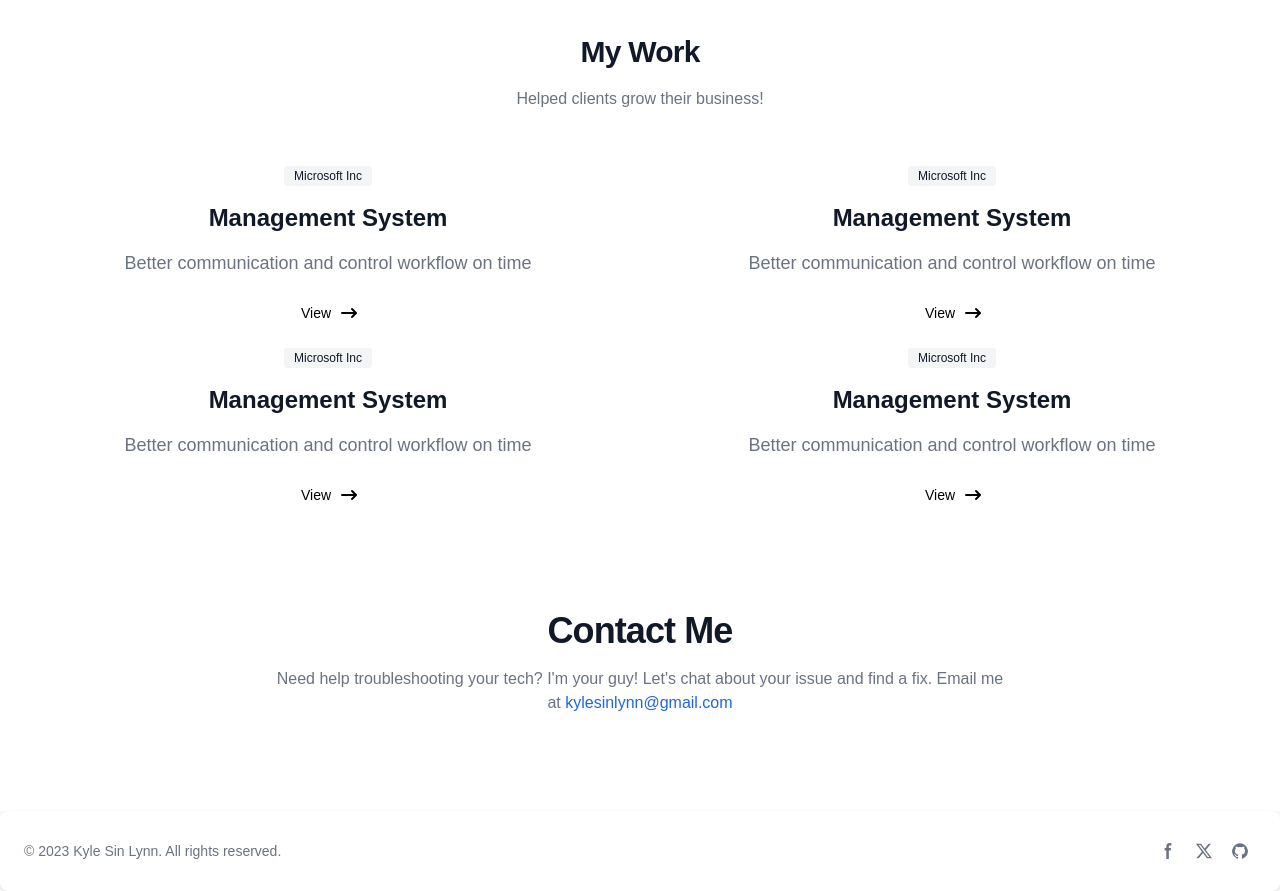
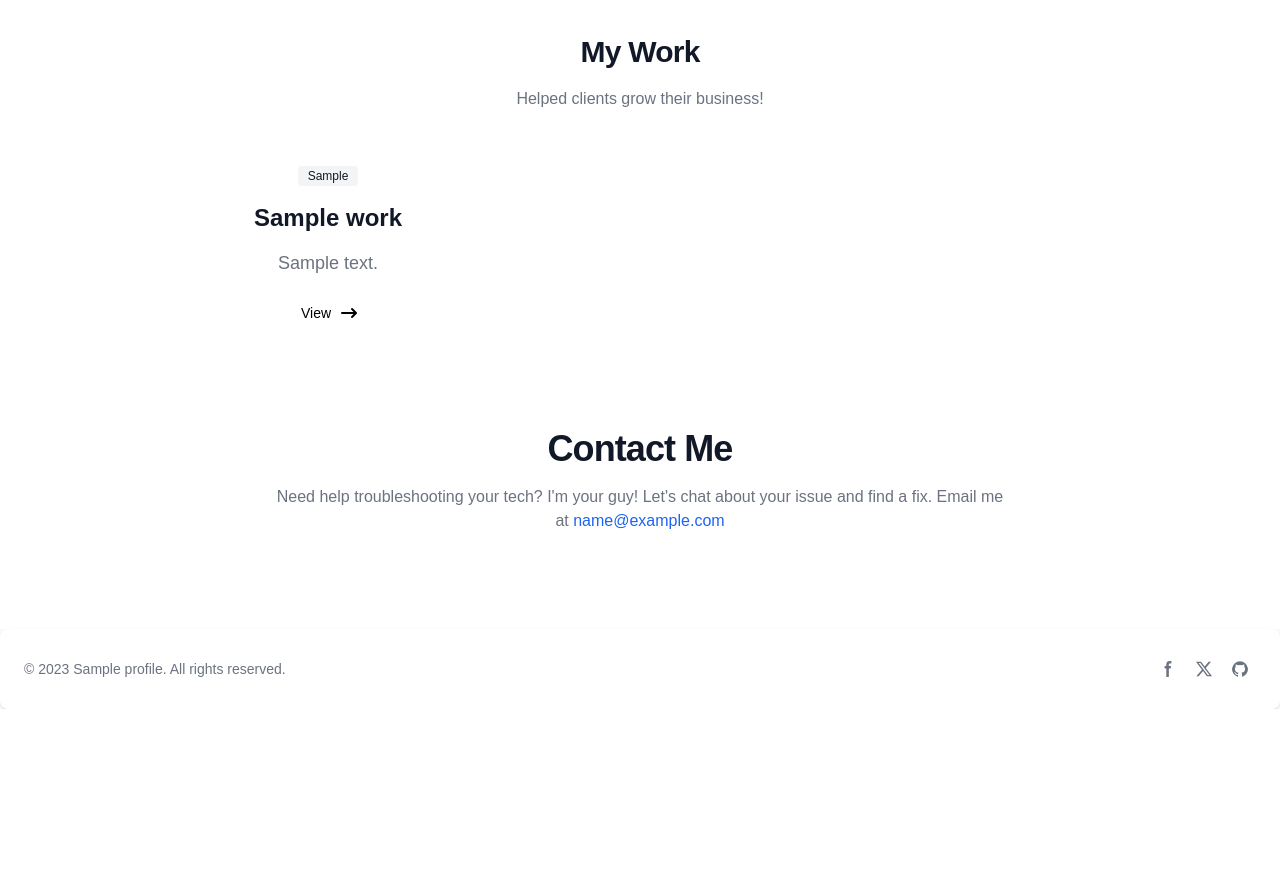
Before and after one commit to kylesinlynn/kylesinlynn.pythonanywhere.com, a Django app: page / in a window 1280 px wide. Shown: the part 1139-2030 px from the top of the page. After the commit the page ends 1848 px from the top, so only its background shows below. Run offline with Django 5.2, Linux system fonts and the light colour scheme; tables that the repository leaves empty hold one stand-in row (values such as "Sample post"); grey boxes marked "Sample" are stand-in pictures; some libraries are stand-ins or nearby versions.

Commit message:
feat: create dynamic portfolio

```diff
--- a/portfolio/admin.py
+++ b/portfolio/admin.py
@@ -1,5 +1,6 @@
 from django.contrib import admin
-from .models import Profile
+from .models import Profile, Work
 
 # Register your models here.
 admin.site.register(Profile)
+admin.site.register(Work)
--- a/portfolio/models.py
+++ b/portfolio/models.py
@@ -1,11 +1,27 @@
 from django.db import models
+from django.conf import settings
 
 class Profile(models.Model):
     title = models.CharField(name='title', max_length=255, help_text='Enter your website title', null=True)
     description = models.TextField(name='description', max_length=500, help_text='Enter your website description', null=True)
-    image = models.ImageField(name='profile_image', upload_to='uploads/', help_text="Upload your profile image", blank=True, null=True)
+    keywords = models.TextField(name="keywords", help_text="Enter search keywords seperated by comma (,)", null=True)
+    image = models.ImageField(name='profile_image', upload_to='imgs/', help_text="Upload your profile image", blank=True, null=True)
     email = models.EmailField(name='email', max_length=255, help_text="Enter your email address", null=True)
     phone = models.CharField(name='phone', max_length=255, help_text="Enter your phone number", null=True)
     facebook = models.CharField(name='facebook_username', max_length=255, help_text="Enter your facebook username", null=True)
     x = models.CharField(name='x_username', max_length=255, help_text="Enter your X username", null=True)
     github = models.CharField(name='github_username', max_length=255, help_text="Enter your GitHub username", null=True)
+
+    def __str__(self) -> str:
+        return self.title
+
+class Work(models.Model):
+    client = models.CharField(name="client", max_length=255, help_text="Enter your client name", blank=True, null=True)
+    title = models.CharField(name="title", max_length=255, help_text="Enter project name", blank=True, null=True)
+    description = models.TextField(name="description", max_length=500, help_text="Enter the details of the project", blank=True, null=True)
+    link = models.CharField(name="link", help_text="Enter project link", max_length=500, default="#")
+
+    profile = models.ForeignKey(Profile, related_name="work", on_delete=models.DO_NOTHING)
+
+    def __str__(self):
+        return self.title
--- a/portfolio/views.py
+++ b/portfolio/views.py
@@ -1,46 +1,8 @@
 from django.shortcuts import render
-
+from portfolio.models import Profile
 # Create your views here.
 def index(request):
     context = {
-        'title': 'Kyle Sin Lynn',
-        'description': 'Kyle Sin Lynn, a dedicated software engineer, excels in Python and Django. Committed to innovation, problem-solving, and collaborative success.',
-        'keywords': [
-            'kylesinlynn',
-            'Kyle Sin Lynn'
-        ],
-        'image': 'https://avatars.githubusercontent.com/u/82741688?v=4',
-        'email': 'kylesinlynn@gmail.com',
-        'phone': '+959766107203',
-        'facebook': 'danielhannaing',
-        'x': 'kylesinlynn',
-        'github': 'kylesinlynn',
-
-        'works': [
-                {
-                    'client': 'Microsoft Inc',
-                    'title': 'Management System',
-                    'description': 'Better communication and control workflow on time',
-                    'link': '#'
-                },
-                {
-                    'client': 'Microsoft Inc',
-                    'title': 'Management System',
-                    'description': 'Better communication and control workflow on time',
-                    'link': '#'
-                },
-                {
-                    'client': 'Microsoft Inc',
-                    'title': 'Management System',
-                    'description': 'Better communication and control workflow on time',
-                    'link': '#'
-                },
-                {
-                    'client': 'Microsoft Inc',
-                    'title': 'Management System',
-                    'description': 'Better communication and control workflow on time',
-                    'link': '#'
-                },
-            ],
+        'profile': Profile.objects.latest('id')
     }
     return render(request, 'portfolio/index.html', context)
--- a/templates/base.html
+++ b/templates/base.html
@@ -18,24 +18,24 @@
         <link rel="stylesheet" href="{% static "css/style.css" %}">
 
         {% comment %} SEO {% endcomment %}
-        <meta name="title" content="{{ title }}" />
-        <meta name="description" content="{{ description }}" />
-        <meta name="keywords" content="{{ seo.keywords }}" />
+        <meta name="title" content="{{ profile.title }}" />
+        <meta name="description" content="{{ profile.description }}" />
+        <meta name="keywords" content="{{ profile.keywords }}" />
         <meta name="robots" content="index, follow" />
         <meta http-equiv="Content-Type" content="text/html; charset=utf-8" />
         <meta name="language" content="English" />
         <meta name="revisit-after" content="1 days" />
-        <meta name="author" content="{{ title }}" />
-        <meta property="og:title" content="{{ title }}">
-        <meta property="og:site_name" content="{{ title }}">
+        <meta name="author" content="{{ profile.title }}" />
+        <meta property="og:title" content="{{ profile.title }}">
+        <meta property="og:site_name" content="{{ profile.title }}">
         <meta property="og:url" content="{{ request.get_full_path }}">
-        <meta property="og:description" content="{{ description }}">
+        <meta property="og:description" content="{{ profile.description }}">
         <meta property="og:type" content="website">
-        <meta property="og:image" content={{ image }}>
+        <meta property="og:image" content={{ profile.profile_image.url }}>
 
-        <link rel="shortcut icon" href="{{ image }}" type="image/jpg" />
+        <link rel="shortcut icon" href="{{ profile.profile_image.url }}" type="image/jpg" />
 
-        <title>{{ title }}</title>
+        <title>{{ profile.title }}</title>
     </head>
     <body>
         <header>
@@ -44,24 +44,24 @@
                     class="flex flex-wrap justify-between items-center mx-auto max-w-screen-xl p-4"
                 >
                     <a
-                        href="https://flowbite.com"
+                        href="{{ request.get_full_path }}"
                         class="flex items-center space-x-3 rtl:space-x-reverse"
                     >
                         <span
                             class="self-center text-2xl font-semibold whitespace-nowrap dark:text-white"
-                            >{{ title }}</span
+                            >{{ profile.title }}</span
                         >
                     </a>
                     <div class="flex items-center space-x-6 rtl:space-x-reverse">
                         <a
-                            href="tel:{{ phone }}"
+                            href="tel:{{ profile.phone }}"
                             class="text-sm text-gray-500 dark:text-white hover:underline"
-                            >{{ phone }}</a
+                            >{{ profile.phone }}</a
                         >
                         <a
-                            href="mailto:{{ email }}"
+                            href="mailto:{{ profile.email }}"
                             class="text-sm text-gray-500 dark:text-white hover:underline"
-                            >{{ email }}</a
+                            >{{ profile.email }}</a
                         >
                         {% if user.authenticated %}
                         {% include "./header/auth.html" %}
@@ -125,11 +125,11 @@
                     <span id="copyright">
                         <script>document.getElementById('copyright').appendChild(document.createTextNode(new Date().getFullYear()))</script>
                     </span>
-                    {{ title }}. All rights reserved.
+                    {{ profile.title }}. All rights reserved.
                 </p>
                 <div class="flex justify-center items-center space-x-1">
                     <a
-                        href="https://facebook.com/{{ facebook }}"
+                        href="https://facebook.com/{{ profile.facebook_username }}"
                         data-tooltip-target="tooltip-facebook"
                         class="inline-flex justify-center p-2 text-gray-500 rounded-lg cursor-pointer dark:text-gray-400 dark:hover:text-white hover:text-gray-900 hover:bg-gray-100 dark:hover:bg-gray-600"
                     >
@@ -157,7 +157,7 @@
                         <div class="tooltip-arrow" data-popper-arrow></div>
                     </div>
                     <a
-                        href="https://x.com/{{ x }}"
+                        href="https://x.com/{{ profile.x_username }}"
                         data-tooltip-target="tooltip-twitter"
                         class="inline-flex justify-center p-2 text-gray-500 rounded-lg cursor-pointer dark:text-gray-400 dark:hover:text-white hover:text-gray-900 hover:bg-gray-100 dark:hover:bg-gray-600"
                     >
@@ -184,7 +184,7 @@
                         <div class="tooltip-arrow" data-popper-arrow></div>
                     </div>
                     <a
-                        href="https://github.com/{{ github }}"
+                        href="https://github.com/{{ profile.github_username }}"
                         data-tooltip-target="tooltip-github"
                         class="inline-flex justify-center p-2 text-gray-500 rounded-lg cursor-pointer dark:text-gray-400 dark:hover:text-white hover:text-gray-900 hover:bg-gray-100 dark:hover:bg-gray-600"
                     >
--- a/templates/portfolio/index.html
+++ b/templates/portfolio/index.html
@@ -7,12 +7,12 @@
             <h1
                 class="max-w-2xl mb-4 text-4xl font-extrabold tracking-tight leading-none md:text-5xl xl:text-6xl dark:text-white"
             >
-                {{ title }}
+                {{ profile.title }}
             </h1>
             <p
                 class="max-w-2xl mb-6 font-light text-gray-500 lg:mb-8 md:text-lg lg:text-xl dark:text-gray-400"
             >
-                {{ description }}
+                {{ profile.description }}
             </p>
             <a
                 href="#"
@@ -36,8 +36,8 @@
         <div class="hidden lg:mt-0 lg:col-span-5 lg:flex">
             <img
                 class="rounded-full w-96 h-96"
-                src="{{ image }}"
-                alt="{{ title }}'s image"
+                src="{{ profile.profile_image.url }}"
+                alt="{{ profile.title }}'s image"
             />
         </div>
     </div>
@@ -157,7 +157,7 @@
         <div
             class="grid grid-cols-1 text-center sm:mt-16 gap-x-20 gap-y-12 sm:grid-cols-2 lg:grid-cols-3"
         >
-            {% for work in works %}
+            {% for work in profile.work.all %}
             <div class="space-y-4 mt-3">
                 <span
                     class="bg-gray-100 text-gray-900 text-xs font-medium inline-flex items-center px-2.5 py-0.5 rounded dark:bg-gray-700 dark:text-gray-300"
@@ -211,9 +211,9 @@
         >
             Need help troubleshooting your tech? I'm your guy! Let's chat about your issue and find a fix. Email me at
             <a
-                href="mailto:{{ email }}"
+                href="mailto:{{ profile.email }}"
                 class="inline-flex items-center font-medium text-blue-600 dark:text-blue-500 hover:underline"
-            >{{ email }}</a>
+            >{{ profile.email }}</a>
         </p>
     </div>
 </section>
```
Also changed, not shown: portfolio/migrations/0002_profile_keywords_work.py (added), portfolio/migrations/0003_alter_profile_keywords.py (added), portfolio/migrations/0004_alter_profile_profile_image.py (added), portfolio/migrations/0005_alter_work_profile.py (added), 1 other file.
